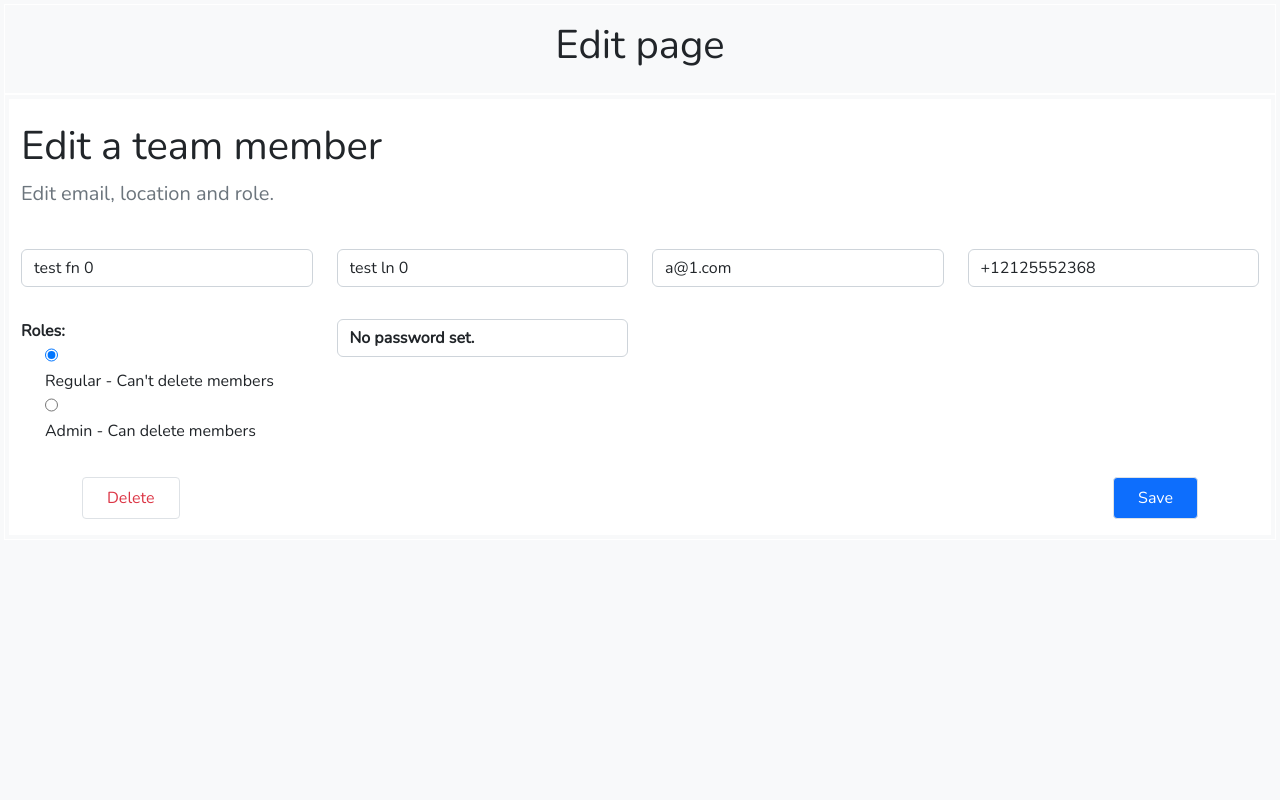
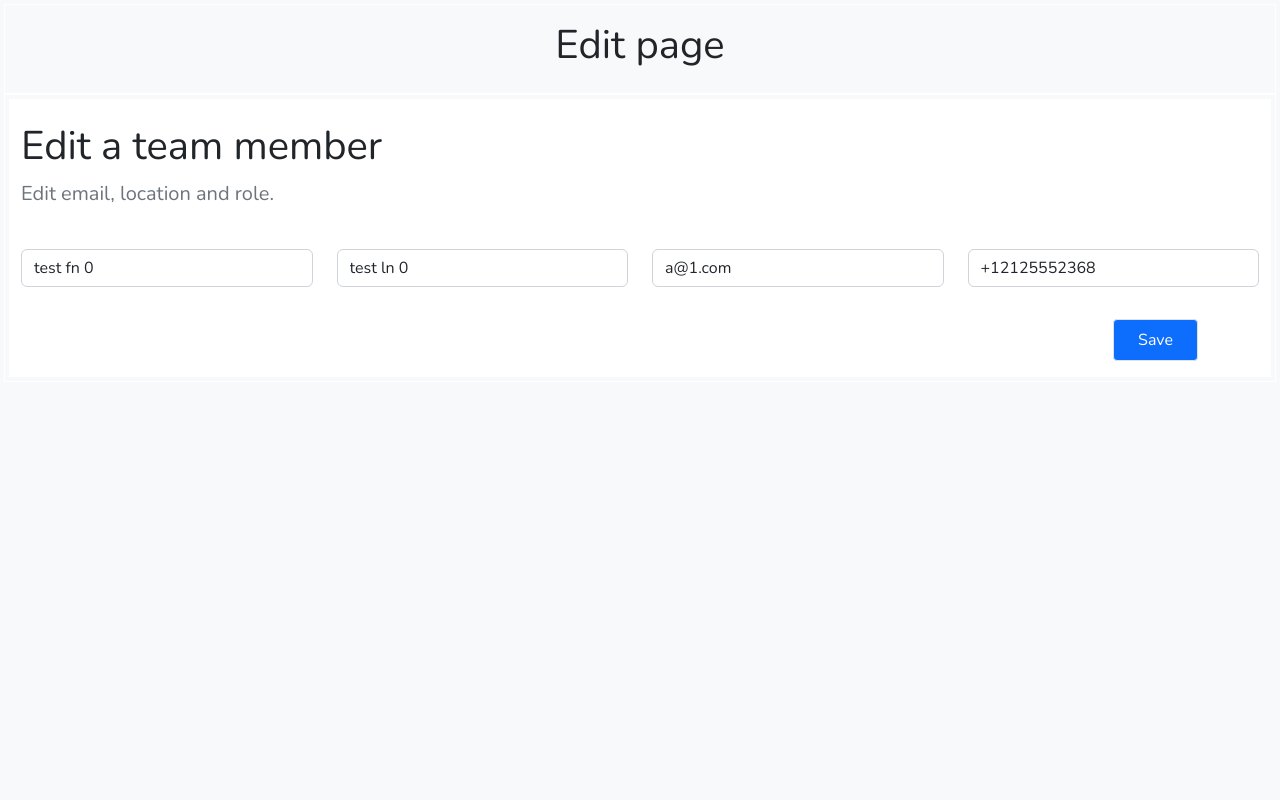
Before and after one commit to Arsh1101/team-member, a Django app: page /edit/2 in a window 1280 px wide. Run offline with Django 4.2, Linux system fonts and the light colour scheme; data comes from the database, SQL or seed files in the repository.

Commit message:
Prepare the form for access control.

```diff
--- a/users/forms.py
+++ b/users/forms.py
@@ -83,8 +83,6 @@ class CustomUserEditForm(UserChangeForm):
     def __init__(self, *args, **kwargs):
         super(CustomUserEditForm, self).__init__(*args, **kwargs)
 
-        #password
-
         TEAM_ROLLS = [[item[0], item[0] + " - " + item[1]] for item in CustomUser.TEAM_ROLLS[::-1]]
         widget_team_roll = forms.RadioSelect(attrs={ 'class': 'form-check' })
         self.fields['team_role'] = forms.TypedChoiceField(label="Roles", widget=widget_team_roll, choices=TEAM_ROLLS, initial=TEAM_ROLLS[0], required=True)
--- a/users/templates/users/form.html
+++ b/users/templates/users/form.html
@@ -23,6 +23,11 @@ Edit page
     <form class="row fs-6" method="post">
         {% csrf_token %}
         {% for field in form.visible_fields  %}
+        {% if object.team_role != 'Admin' and field.auto_id == "id_team_role" %}
+        {% comment %} It is dangerous to let all the users change the role. {% endcomment %}
+        {% elif field.auto_id == 'id_password' and True%}
+        {% comment %} Change password is in other form. {% endcomment %}
+        {% else %}
         <div class="col-lg-3 col-md-6 col-12 py-3">
             {% if field.auto_id == "id_team_role" %}
             <b>{{ field.label_tag }}</b>
@@ -30,19 +35,26 @@ Edit page
             {{ field }}
             <span class="text-danger">{{ field.errors }}</span>
         </div>
+        {% endif %}
         {% endfor %}
         <div class="col-12">
             <div class="container">
                 <div class="row py-3">
-                    {% if 'add' in request.path and True %}
+                    {% if 'add' in request.path or object.team_role != 'Admin' %}
                     <div class="col-12 text-end">
                         <button class="button border rounded-1 py-2 px-4 bg-primary text-white" type="submit">Save</button>
                     </div>
                     {% else %}
-                    <div class="col-6 text-start">
+                    <div class="col-4 text-start">
                         <button class="button border rounded-1 py-2 px-4 bg-white text-danger" type="button" onclick="location.href='{% url 'users:delete' object.id %}';">Delete</button>
                     </div>
-                    <div class="col-6 text-end">
+                    <div class="col-4 text-center">
+                        <button class="button border rounded-1 py-2 px-4 bg-dark text-light" type="button" onclick="location.href='/';">Reset Password</button>
+                    </div>
+                    <div class="col-4 text-center">
+                        <button class="button border rounded-1 py-2 px-4 bg-secondary text-light" type="button" onclick="location.href='/';">Reset Password</button>
+                    </div>
+                    <div class="col-4 text-end">
                         <button class="button border rounded-1 py-2 px-4 bg-primary text-white" type="submit">Save</button>
                     </div>
                     {% endif %}
```
